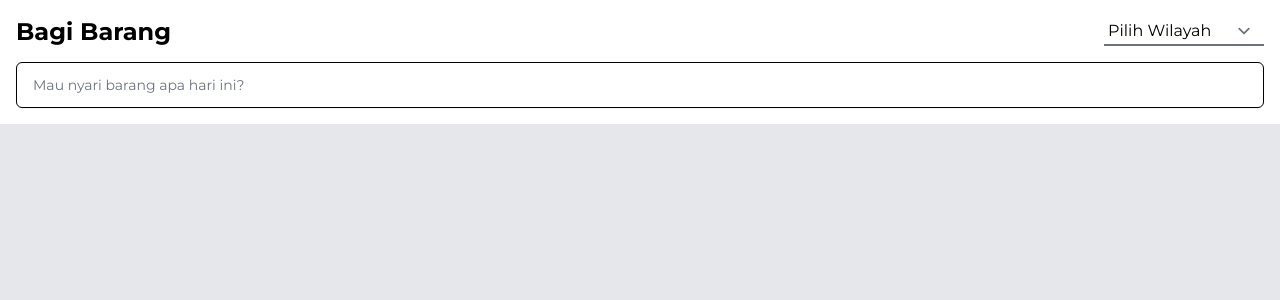
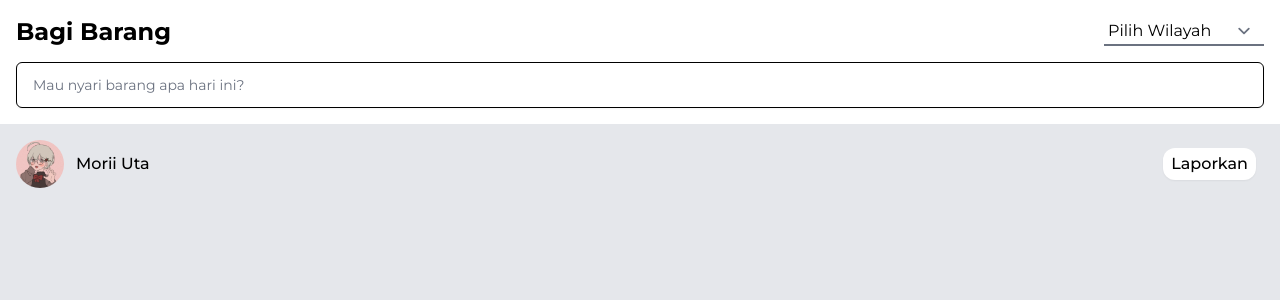
Before and after one commit to moriishika/try-vercel, a React (Create React App) app: page / in a window 1280 px wide. Shown: the top 300 px of the page. Built offline with nearby package versions, Linux system fonts and the light colour scheme.

Commit message:
added profile bar

```diff
--- a/src/App.js
+++ b/src/App.js
@@ -28,6 +28,13 @@ function App() {
         </div>
         <input type="text" className="border-1 mt-3.5 py-3 pl-4 border-black focus:ring-0 focus:border-red-500 block w-full shadow-sm sm:text-sm rounded-md" placeholder="Mau nyari barang apa hari ini?"/>
       </div>
+      <div className="p-4 pr-6 flex justify-between items-center">
+        <div className="flex items-center">
+          <img src="MoriiUta.png" className="w-12 rounded-full"/>
+          <p className="ml-3 font-medium">Morii Uta</p>
+        </div>
+        <button className="bg-white h-8 px-2 rounded-xl shadow-sm font-medium">Laporkan</button>
+      </div>
     </main>
   );
 }
```
Also changed, not shown: public/MoriiUta.png (added).
